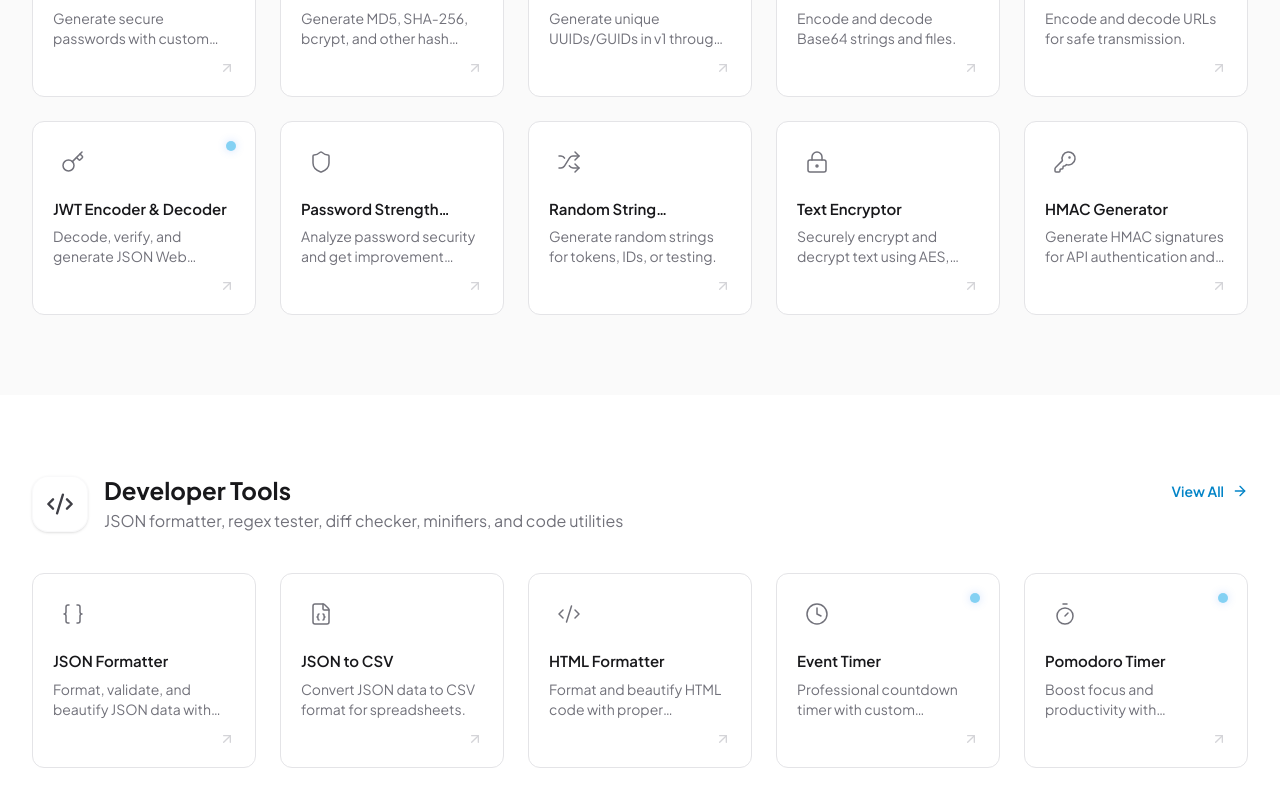
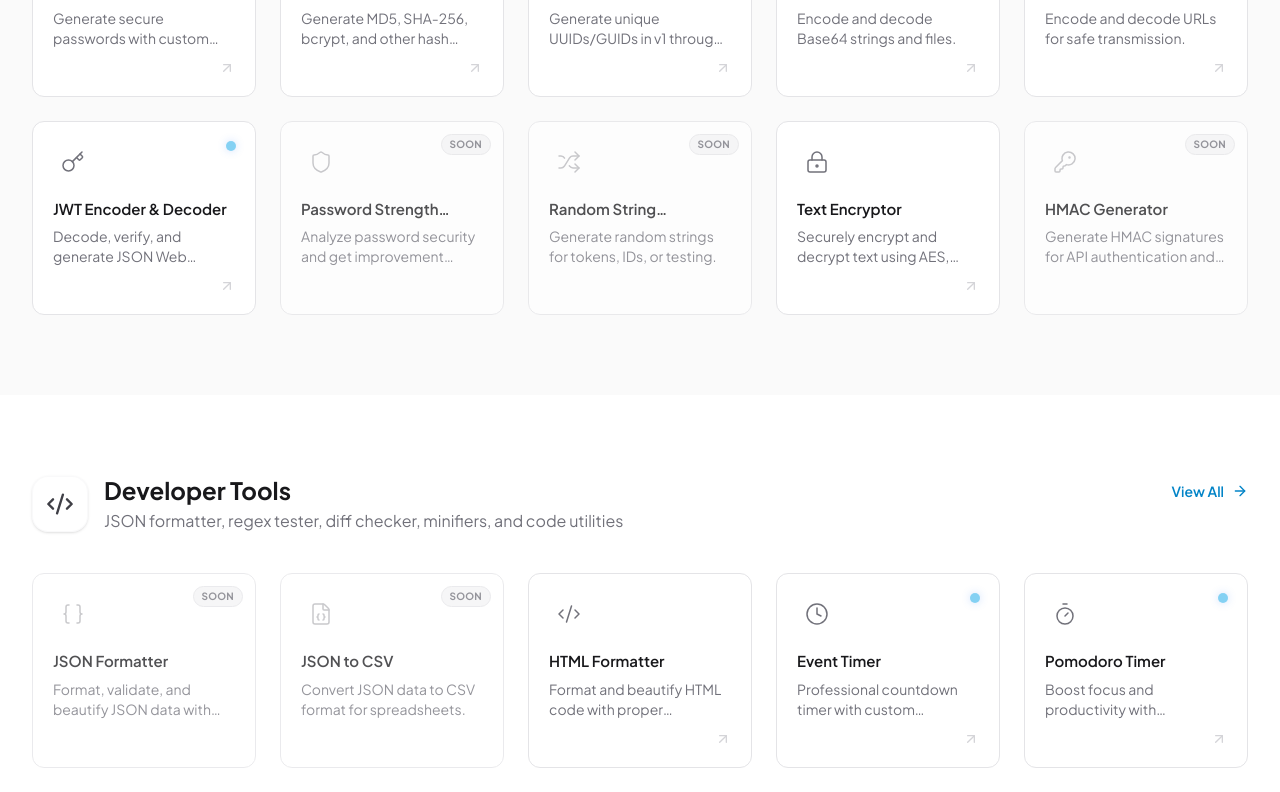
Before and after one commit to irham3/xenkio, a Next.js app: page / in a window 1280 px wide. Shown: the part 2540-3332 px from the top of the page. Built offline with nearby package versions, Linux system fonts and the light colour scheme.

Commit message:
feat: labelling coming soon for tools that don't yet have implemented routes

```diff
--- a/src/app/(marketing)/page.tsx
+++ b/src/app/(marketing)/page.tsx
@@ -106,6 +106,7 @@ export default function Home() {
                     href={tool.href}
                     isNew={tool.isNew}
                     isPremium={tool.isPremium}
+                    isComingSoon={tool.isComingSoon}
                   />
                 ))}
               </div>
--- a/src/app/tools/page.tsx
+++ b/src/app/tools/page.tsx
@@ -48,6 +48,7 @@ export default async function ToolsPage({ searchParams }: Props) {
             href={tool.href}
             isNew={tool.isNew}
             isPremium={tool.isPremium}
+            isComingSoon={tool.isComingSoon}
           />
         ))}
       </div>
--- a/src/components/tools/tool-card-compact.tsx
+++ b/src/components/tools/tool-card-compact.tsx
@@ -13,6 +13,7 @@ interface ToolCardCompactProps {
   href: string;
   isNew?: boolean;
   isPremium?: boolean;
+  isComingSoon?: boolean;
   categoryId?: string;
 }
 
@@ -23,21 +24,29 @@ export function ToolCardCompact({
   href,
   isNew,
   isPremium,
+  isComingSoon,
 }: ToolCardCompactProps) {
   const tool = TOOLS.find(t => t.id === id);
   const Icon = tool?.icon || Sparkles;
 
-  return (
-    <Link href={href} className="block group">
+  const CardContent = (
     <motion.div
-        whileHover={{ y: -3 }}
+      whileHover={isComingSoon ? {} : { y: -3 }}
       transition={{ duration: 0.2 }}
-        className="relative h-full p-5 rounded-xl bg-white border border-gray-200 hover:border-primary-200 hover:shadow-lg hover:shadow-primary-500/5 transition-all duration-300"
+      className={`relative h-full p-5 rounded-xl bg-white border border-gray-200 transition-all duration-300 ${isComingSoon
+          ? 'opacity-75 cursor-not-allowed bg-gray-50/50'
+          : 'hover:border-primary-200 hover:shadow-lg hover:shadow-primary-500/5'
+        }`}
     >
       {/* Badges */}
-        {(isNew || isPremium) && (
-          <div className="absolute top-3 right-3">
-            {isNew && (
+      {(isNew || isPremium || isComingSoon) && (
+        <div className="absolute top-3 right-3 flex items-center gap-2">
+          {isComingSoon && (
+            <span className="px-2 py-0.5 text-[10px] font-bold tracking-wide uppercase text-gray-500 bg-gray-100 rounded-full border border-gray-200">
+              Soon
+            </span>
+          )}
+          {isNew && !isComingSoon && (
             <span className="flex items-center justify-center w-6 h-6">
               <span className="w-2.5 h-2.5 rounded-full bg-primary-500 shadow-[0_0_8px_rgba(59,130,246,0.5)] animate-pulse" />
             </span>
@@ -51,12 +60,12 @@ export function ToolCardCompact({
       )}
 
       {/* Icon - No background */}
-        <div className="inline-flex items-center justify-center w-10 h-10 mb-4">
-          <Icon className="w-6 h-6 text-gray-500 group-hover:text-primary-600 transition-colors" strokeWidth={1.5} />
+      <div className={`inline-flex items-center justify-center w-10 h-10 mb-4 ${isComingSoon ? 'opacity-50' : ''}`}>
+        <Icon className={`w-6 h-6 text-gray-500 transition-colors ${!isComingSoon && 'group-hover:text-primary-600'}`} strokeWidth={1.5} />
       </div>
 
       {/* Content */}
-        <h3 className="text-[15px] font-semibold text-gray-900 mb-1.5 group-hover:text-primary-600 transition-colors line-clamp-1">
+      <h3 className={`text-[15px] font-semibold text-gray-900 mb-1.5 transition-colors line-clamp-1 ${!isComingSoon && 'group-hover:text-primary-600'}`}>
         {title}
       </h3>
       <p className="text-sm text-gray-500 mb-3 line-clamp-2">
@@ -64,10 +73,21 @@ export function ToolCardCompact({
       </p>
 
       {/* Footer - Arrow only */}
+      {!isComingSoon && (
         <div className="flex items-center justify-end">
           <ArrowUpRight className="w-4 h-4 text-gray-300 group-hover:text-primary-500 transition-colors" />
         </div>
+      )}
     </motion.div>
+  );
+
+  if (isComingSoon) {
+    return <div className="block h-full">{CardContent}</div>;
+  }
+
+  return (
+    <Link href={href} className="block group h-full">
+      {CardContent}
     </Link>
   );
 }
--- /dev/null
+++ b/update-tools.js
@@ -0,0 +1,52 @@
+import fs from 'fs';
+import path from 'path';
+
+const toolsPath = path.join(process.cwd(), 'src/data/tools.ts');
+const content = fs.readFileSync(toolsPath, 'utf8');
+
+// List of implemented tool IDs (folders exist)
+const implementedIds = new Set([
+    // PDF & Documents
+    '1', '2', '3', '4', '5', '6', '7', '58', '59', '62',
+    // Image
+    '63', '8', '9', '11', '12', '13', '15', '66',
+    // QR & Barcode
+    '16', '17', '18',
+    // Security & Privacy
+    '19', '20', '21', '22', '23', '24', '70', '93',
+    // Developer
+    '28', '33', '57', '61', '31', '32', '34',
+    // Design
+    '36',
+    // Text
+    '60'
+]);
+
+// Helper to check if a tool block is implemented
+// We look for "id: 'X'" and see if X is in implementedIds
+// If not, we add isComingSoon: true
+
+const toolBlockRegex = /\{\s*[\t ]*\r?\n\s*id:\s*'([0-9]+)',[\s\S]*?\}/g;
+
+const updatedContent = content.replace(toolBlockRegex, (match, id) => {
+    // If ID is implemented, return as is
+    if (implementedIds.has(id)) {
+        return match;
+    }
+
+    // If already marked, return as is
+    if (match.includes('isComingSoon:')) {
+        return match;
+    }
+
+    // Inject isComingSoon before categoryId
+    // We assume strict formatting: categoryId: '...'
+    if (match.includes('categoryId:')) {
+        return match.replace(/(\s+)(categoryId:)/, '$1isComingSoon: true,$1$2');
+    }
+
+    return match;
+});
+
+fs.writeFileSync(toolsPath, updatedContent, 'utf8');
+console.log('Updated tools.ts with isComingSoon flags.');
```
Also changed, not shown: src/data/tools.ts (+48 -0 lines). Lines whose indentation alone changed are shown as unchanged.
